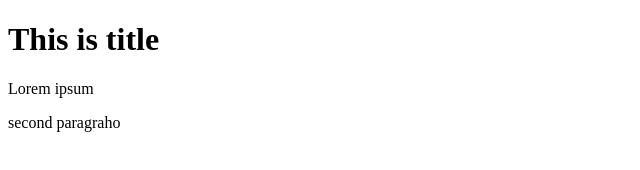
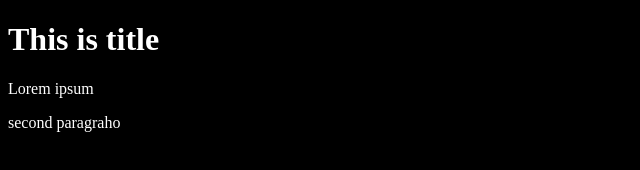
Before and after one commit to anonymus95/Prueba, a plain HTML site: page index.html in a window 1280 px wide. Shown: the whole page, without its empty margins (0-640 px from the left). Drawn offline with Linux system fonts and the light colour scheme.

Commit message:
se agrego css

```diff
--- /dev/null
+++ b/index.css
@@ -0,0 +1,5 @@
+body
+{
+	background-color: black;
+	color: white;
+}
--- a/index.html
+++ b/index.html
@@ -2,6 +2,7 @@
 <html>
 <head>
 	<title>This is a test</title>
+	<link rel="stylesheet" type="text/css" href="index.css">
 </head>
 <body>
 <h1> This is title</h1>
```
